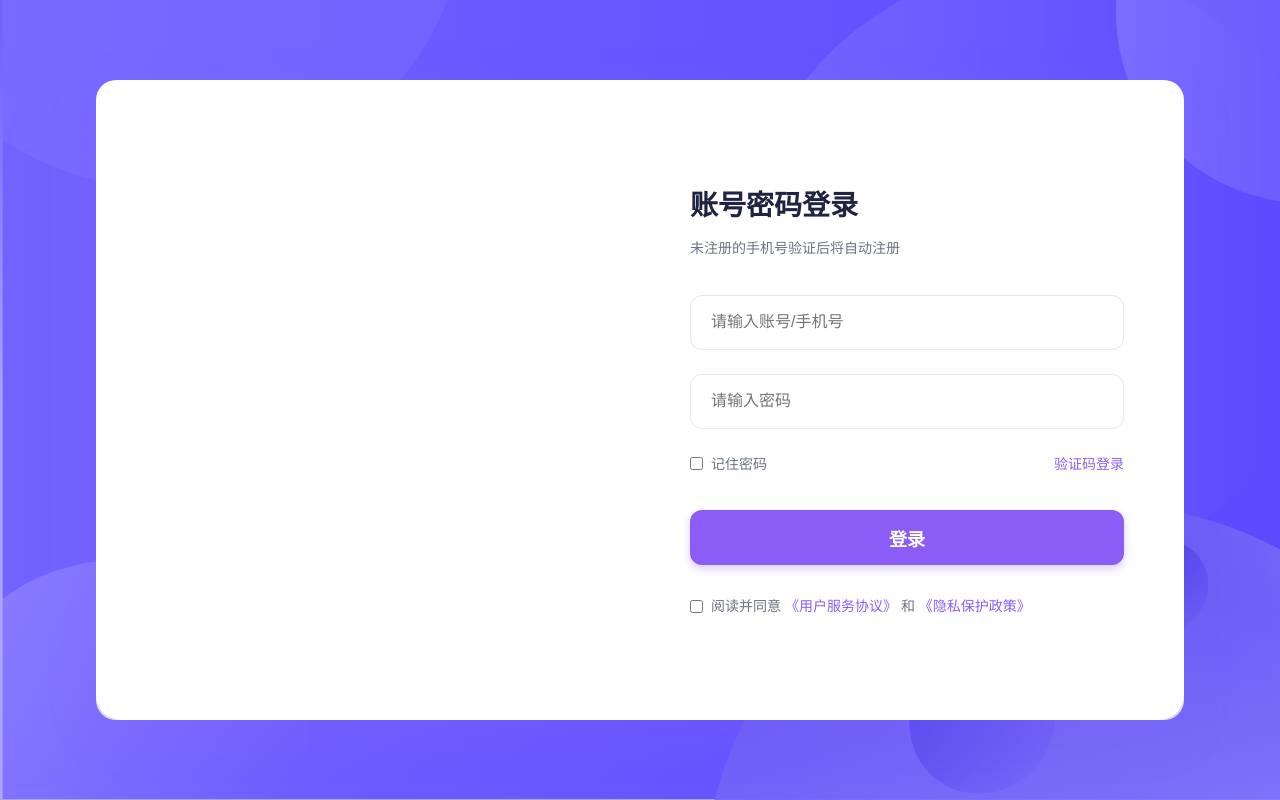
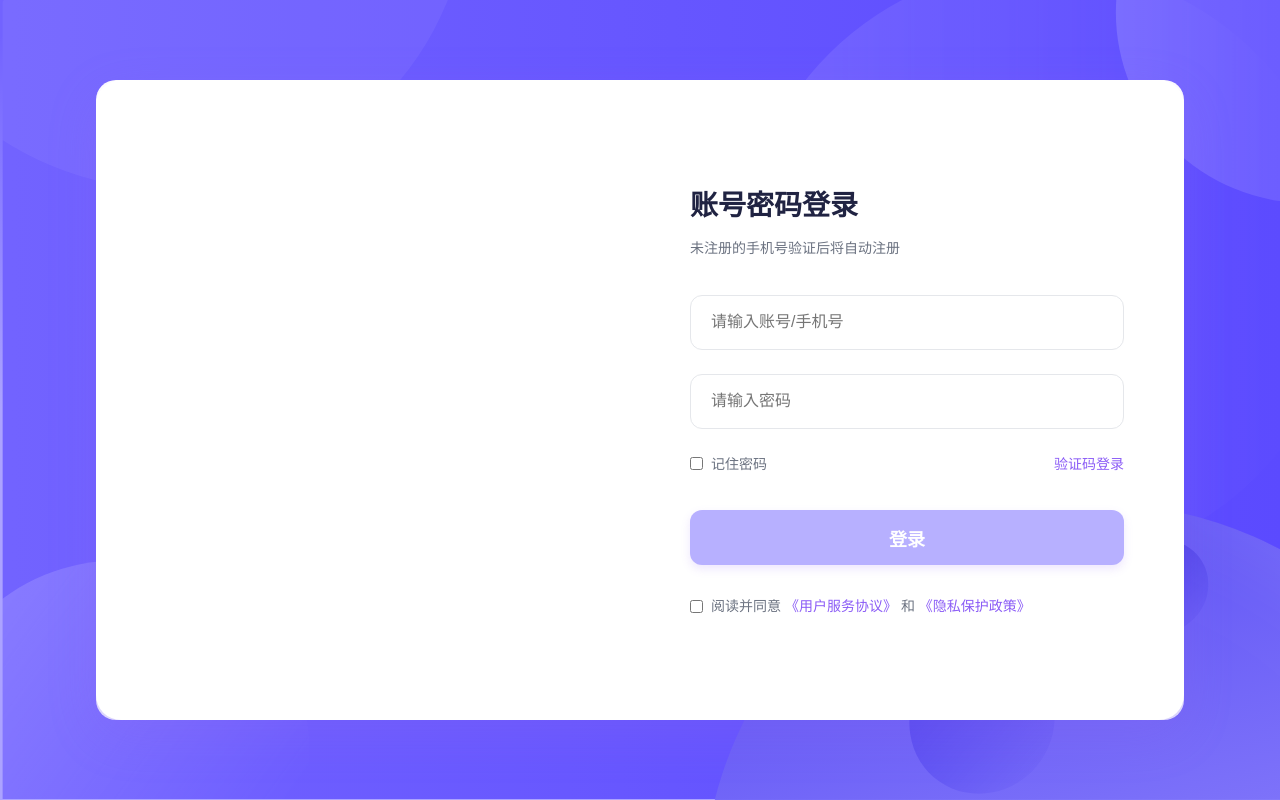
Before and after one commit to Glepooek/WebExamples, a Vue app in the folder VueExamples/vue_apps/digital_book_app/: page / in a window 1280 px wide. Built offline with nearby package versions, Linux system fonts and the light colour scheme.

Commit message:
feat: 使用监听、计算属性实现登录按钮的禁用启用

```diff
--- a/VueExamples/vue_apps/digital_book_app/src/views/LoginView.vue
+++ b/VueExamples/vue_apps/digital_book_app/src/views/LoginView.vue
@@ -32,7 +32,7 @@
             </div>
           </div>
 
-          <button class="login-btn" @click="handleLogin">登录</button>
+          <button class="login-btn" :disabled="!canLogin" @click="handleLogin">登录</button>
 
           <div class="agreement">
             <input type="checkbox" id="agreement" v-model="loginInfo.agreementAccepted">
@@ -47,12 +47,13 @@
 </template>
 
 <script setup>
-import { ref, reactive } from 'vue'
+import { ref, reactive, watch, computed } from 'vue'
 import { useRoute, useRouter } from 'vue-router'
 
 const loginInfo = reactive({
   username: '',
   password: '',
+  // canLogin: false,
   rememberMe: false,
   showPassword: false,
   agreementAccepted: false,
@@ -81,6 +82,18 @@ const switchLoginMethod = () => {
   loginInfo.isSmsLogin = !loginInfo.isSmsLogin;
   alert('已切换到验证码登录模式（功能尚未实现）');
 }
+
+// // 监听用户名、密码不为空时，更新 canLogin 状态
+// watch([() => loginInfo.username, () => loginInfo.password],
+//   ([newUsername, newPassword]) => {
+//     loginInfo.canLogin = newUsername && newPassword;
+//   }
+// );
+
+const canLogin = computed(() => {
+  return loginInfo.username && loginInfo.password;
+});
+
 </script>
 
 <style scoped>
@@ -223,6 +236,11 @@ const switchLoginMethod = () => {
   box-shadow: 0 7px 15px rgba(139, 92, 246, 0.4);
 }
 
+.login-btn:disabled {
+  background: #7263FF;
+  opacity: 0.5;
+}
+
 .login-btn:active {
   transform: translateY(0);
 }
```
